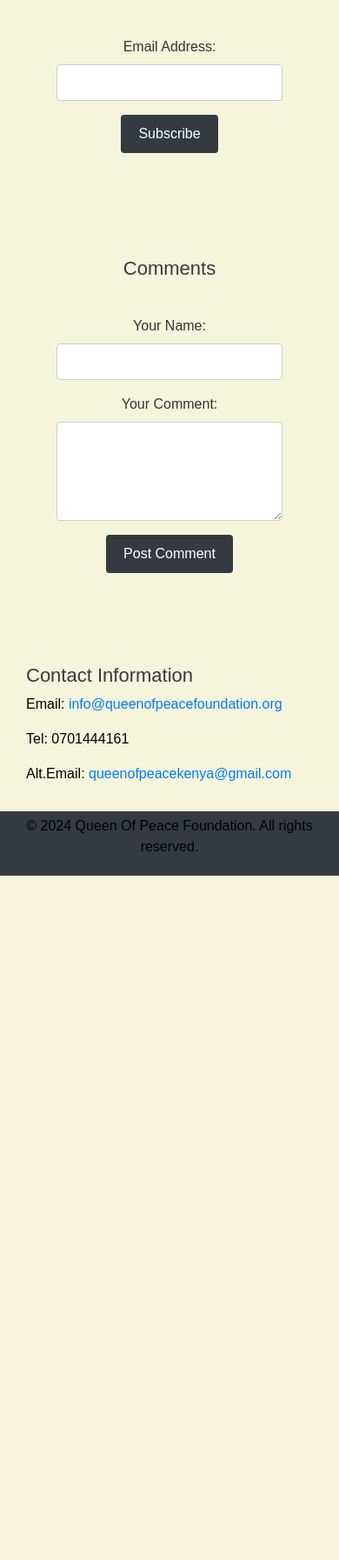
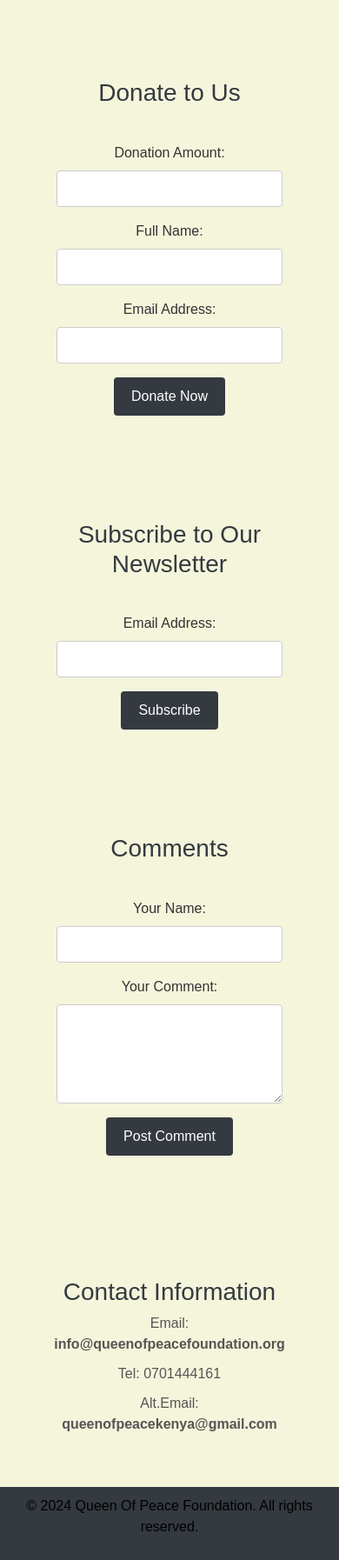
Before and after one commit to SydneyWamalwa/queenofpeace, a Flask app: page / in a window 390 px wide; the page is wider, and only the part inside the window is pictured. Shown: the part 4609-6403 px from the top of that part at 87% size. Before the commit the page ends 5616 px from the top of that part, so only its background shows below. Run offline with Flask 2, Linux system fonts and the light colour scheme; some libraries are stand-ins or nearby versions.

Commit message:
mobile optimization 5.1

```diff
--- a/templates/index.html
+++ b/templates/index.html
@@ -98,11 +108,11 @@
 
         h2 {
             color: #343a40;
-    font-size: 28px;
+            font-size: 28px; /* Updated font size */
         }
 
         h3 {
-    color: brown;
+            color: brown; /* Updated color */
         }
 
         p {
@@ -325,16 +336,52 @@
     font-size: 28px;
 }
 
-#founder iframe {
-    width: 800px;
-    height: 450px;
+#founder p {
+    color: #555;
 }
 
-@media (max-width: 768px) {
+#founder iframe {
+    width: 100%;
+    max-width: 800px; /* Adjust the maximum width as needed */
+    height: 400px; /* Adjust the height as needed */
+    margin-top: 20px;
+}
+
+#contact {
+    text-align: center;
+    margin: 20px 0;
+    width: 100%;
+    background-color: beige;
+    padding: 30px;
+    border-radius: 8px;
+}
+
+#contact h2 {
+    color: #343a40;
+    font-size: 28px;
+}
+
+#contact p {
+    color: #555;
+    font-size: 16px;
+    margin-bottom: 10px;
+}
+
+#contact a {
+    color: #555;
+    text-decoration: none;
+    font-weight: bold;
+}
+
+#contact a:hover {
+    color: orange;
+}
+
+/* Add this media query at the end of your existing styles */
+@media (max-width: 100%) {
     body {
         align-items: stretch;
         width: 100%;
-        margin: 0;
     }
 
     nav {
```
Also changed, not shown: other parts of templates/index.html (+25 -18 lines). Lines whose indentation alone changed are shown as unchanged.
